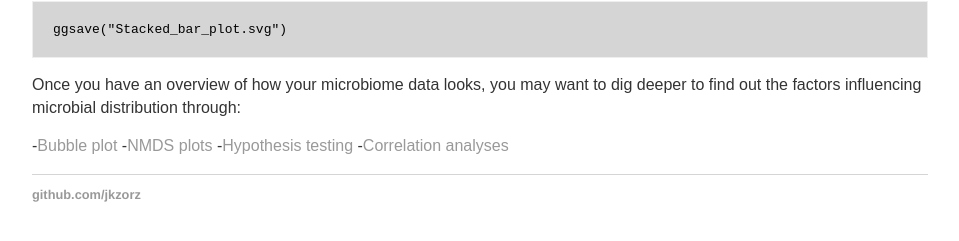
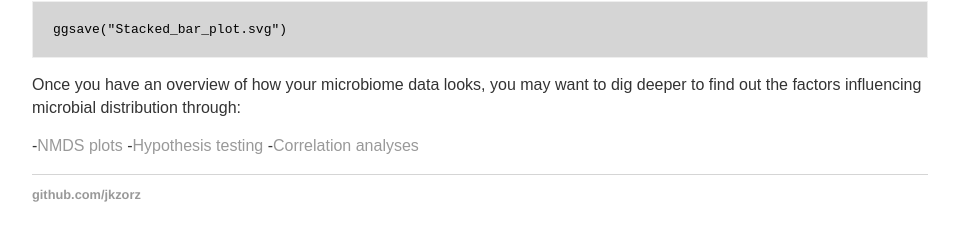
Before and after one commit to jkzorz/jkzorz.github.io, a Jekyll site: the page built from _posts/2019-06-05-stacked-bar-plots.md, in a window 1280 px wide and 900 px high, scrolled down 2974 px. Shown: the part 638-879 px from the top of the window, without its empty margins (160-1119 px from the left). Built offline with Jekyll 4.4.1, drawn with Linux system fonts in a browser that asks for light colours.

Commit message:
Update 2019-06-05-stacked-bar-plots.md

```diff
--- a/_posts/2019-06-05-stacked-bar-plots.md
+++ b/_posts/2019-06-05-stacked-bar-plots.md
@@ -111,7 +111,6 @@ ggsave("Stacked_bar_plot.svg")
 
 Once you have an overview of how your microbiome data looks, you may want to dig deeper to find out the factors influencing microbial distribution through:
 
-  -[Bubble plot](https://jkzorz.github.io/2019/06/05/Bubble-plots.html)
   -[NMDS plots](https://jkzorz.github.io/2019/06/06/NMDS.html)
   -[Hypothesis testing](https://jkzorz.github.io/2019/06/11/Useful-statistical-tests.html)
   -[Correlation analyses](https://jkzorz.github.io/2019/06/11/Correlation-heatmaps.html)
```
